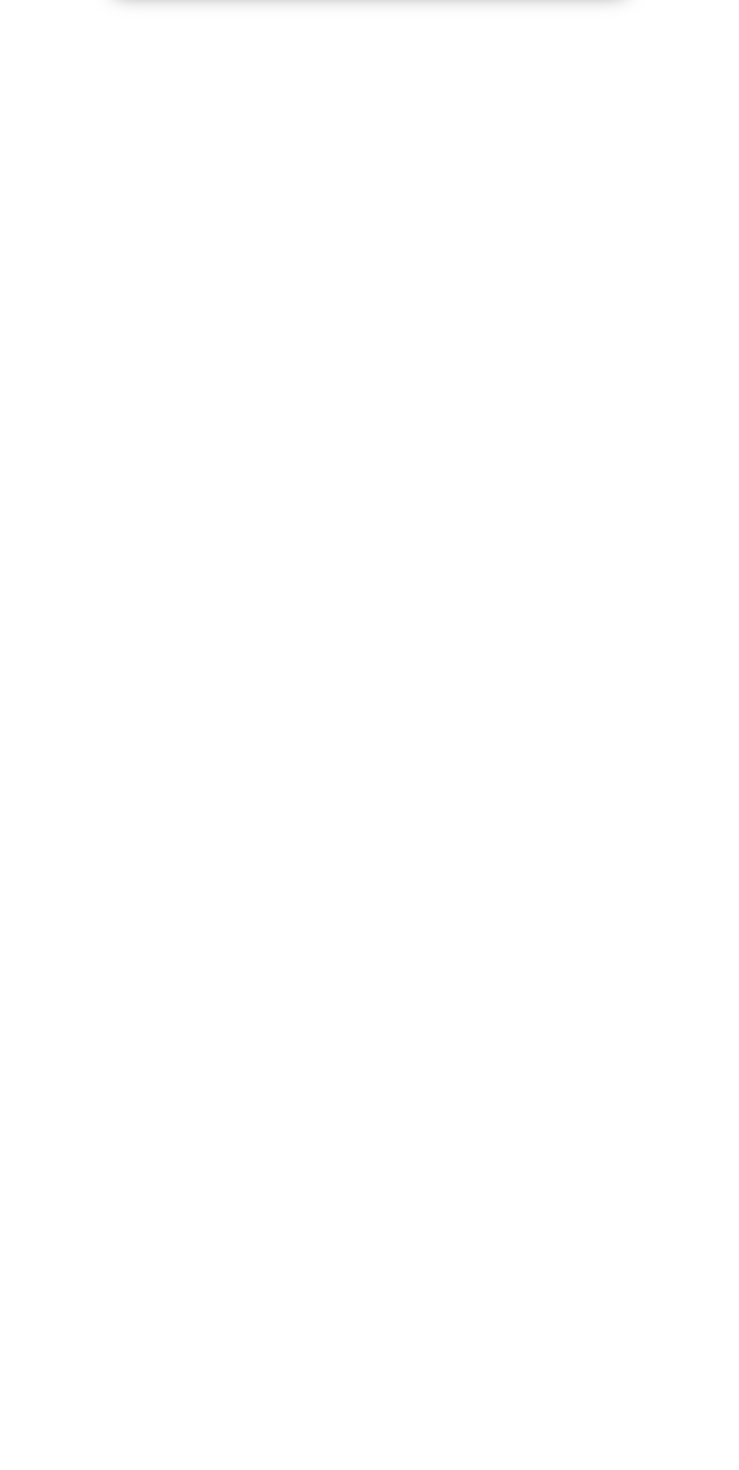
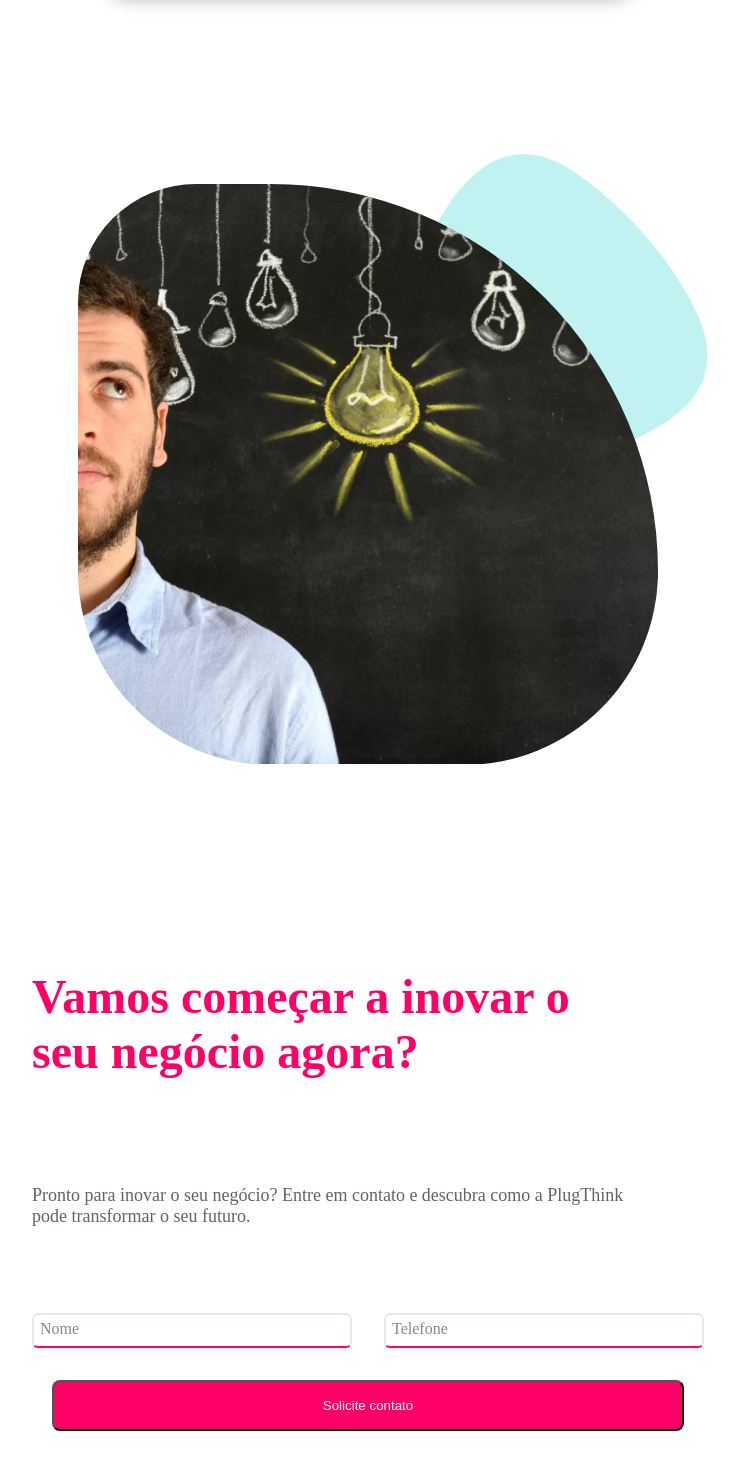
Before and after one commit to 013Edu/plug-think, a React (Vite) app: page / in a window 1280 px wide. Shown: the part 3992-5462 px from the top of the page, without its empty margins (272-1011 px from the left). Before the commit the page ends 4152 px from the top, so only its background shows below. Built offline with nearby package versions, Linux system fonts and the light colour scheme; the HTML template or start-up script is replaced by a standard one.

Commit message:
creation SectionForm

```diff
--- a/src/App.jsx
+++ b/src/App.jsx
@@ -1,5 +1,6 @@
 import { Header } from "./components/Header"
 import { SectionCards } from "./components/SectionCards"
+import { SectionForm } from "./components/SectionForm"
 import { SectionHeader } from "./components/SectionHeader"
 import { SectionTextMain } from "./components/SectionTextMain"
 
@@ -11,6 +12,7 @@ function App() {
       <SectionHeader />
       <SectionTextMain />
       <SectionCards />
+      <SectionForm />
     </>
   )
 }
--- /dev/null
+++ b/src/components/SectionForm/index.jsx
@@ -0,0 +1,44 @@
+
+import { Button, Container, ContainerForm, ContentForm, ContentImage, Form, Image, ImageSecondary, TextForm, TitleForm } from "./styles";
+
+import image from "../../assets/back.png"
+import blob from "../../assets/blob2.png"
+
+export function SectionForm() {
+    return (
+        <Container>
+            <ContentImage>
+                <ImageSecondary src={blob} alt="imagem geométrica oval" />
+                <Image src={image} alt="imagem de um homem pensando e desenhos de lâmpadas" />
+            </ContentImage>
+
+            <ContentForm>
+                <TitleForm>
+                    Vamos começar a inovar o seu negócio
+                    agora?
+                </TitleForm>
+                <TextForm>
+                    Pronto para inovar o seu negócio? Entre em contato e descubra como
+                    a PlugThink pode transformar o seu futuro.
+                </TextForm>
+                <Form>
+
+                    <ContainerForm>
+                        <div class="input-wrapper">
+                            <input type="text" id="input-1" class="custom-input" />
+                            <label for="input-1">Nome</label>
+                        </div>
+
+                        <div class="input-wrapper">
+                            <input type="text" id="input-2" class="custom-input" />
+                            <label for="input-2">Telefone</label>
+                        </div>
+                    </ContainerForm>
+                    <Button>
+                        Solicite contato
+                    </Button>
+                </Form>
+            </ContentForm>
+        </Container>
+    )
+}
--- /dev/null
+++ b/src/components/SectionForm/styles.js
@@ -0,0 +1,182 @@
+import styled from 'styled-components';
+
+export const Container = styled.div`
+  background-color: #fff;
+  display: flex;
+  align-items: center;
+  gap: 20rem;
+  padding: 2rem 3rem;
+  justify-content: center;
+
+  @media (max-width: 1590px) {
+    flex-direction: column;
+    gap: 10rem;
+  }
+`;
+
+export const ContentImage = styled.div`
+    position: relative;
+    background-color: #fff;
+    z-index: 1;
+`;
+
+export const Image = styled.img`
+    background-color: #fff;
+    border-radius: 122px 200px 200px 200px;
+    -webkit-border-radius: 122px 400px 200px 200px;
+    -moz-border-radius: 122px 200px 200px 200px;
+    z-index: 30;
+
+    @media (max-width: 740px) {
+        width: 340px;
+    }
+`;
+
+export const ImageSecondary = styled.img`
+    top: -30px;
+    left: 330px;
+    width: 300px;
+    z-index: -1;
+    background-color: #fff;
+    position: absolute;
+
+    @media (max-width: 740px) {
+        width: 240px;
+        left: 180px;
+    }
+
+    @media (max-width: 515px) {
+        left: 100px;
+    }
+`;
+
+export const ContentForm = styled.div`
+  background-color: #fff;
+  display: flex;
+  flex-direction: column;
+  gap: 3rem;
+
+
+`;
+
+export const TitleForm = styled.h2`
+  background-color: #fff;
+  color: #FF0066;
+  font-size: 3rem;
+  text-align: left;
+  max-width: 600px;
+
+  @media (max-width: 500px) {
+    font-size: 2rem;
+  }
+
+`;
+
+export const TextForm = styled.p`
+  background-color: #fff;
+  color: #5E646B;
+  font-size: 18px;
+  text-align: left;
+  max-width: 600px;
+
+  @media (max-width: 500px) {
+    font-size: 18px;
+  }
+`;
+
+export const Form = styled.form`
+  background-color: #fff;
+  display: flex;
+  flex-direction: column;
+  align-items: center;
+  gap: 1rem;
+
+  div {
+    background-color: #fff;
+  }
+
+
+
+  input {
+    border-radius: 6px;
+    border: 2px solid #E2E9EF;
+    background: #FFF;
+    outline-color: rgba(0, 0, 0, 0.2);
+    color: gray;
+
+    @media (max-width: 500px) {
+      font-size: 18px;
+    }
+  }
+
+  .input-wrapper {
+  position: relative;
+  margin-top: 20px;
+  background: #FFF;
+}
+
+.custom-input {
+  border: none;
+  background: #FFF;
+  padding: 0 5rem;
+  border: 2px solid #E2E9EF;
+  border-bottom: 2px solid #FF0066;
+  padding: 8px;
+  width: 300px;
+
+
+}
+
+.custom-input:focus {
+  outline: none;
+  background: #FFF;
+  border-bottom-color: #00BFFF;
+}
+
+.custom-input:focus + label {
+  transform: translateY(-20px);
+  background: #FFF;
+  color: #00BFFF;
+}
+
+
+label {
+  position: absolute;
+  background: #FFF;
+  left: 8px;
+  bottom: 10px;
+  color: #888888;
+  transition: transform 0.3s ease-in-out, color 0.3s ease-in-out;
+
+  @media (max-width: 500px) {
+      font-size: 1rem;
+  }
+}
+`;
+
+export const ContainerForm = styled.div`
+  display: flex;
+  gap: 2rem;
+  margin-bottom: 1rem;
+
+  @media (max-width: 740px) {
+        flex-direction: column;
+    }
+`;
+
+export const Button = styled.button`
+  background-color: #FF0066;
+  padding: 1rem;
+  width: 94%;
+  border-radius: 8px;
+  text-align: center;
+  color: #fff;
+  cursor: pointer;
+
+  &:hover {
+    transition: background-color 0.8s;
+    background-color: #000;
+    color: #FF0066;
+  }
+
+`;
--- a/src/components/SectionHeader/styles.js
+++ b/src/components/SectionHeader/styles.js
@@ -25,6 +25,10 @@ export const Title = styled.h1`
 
   @media(max-width:1054px) {
     font-size: 2rem;
+  }
+
+  @media(max-width:500px) {
+    font-size: 1.8rem;
   }
 
   span {
```
